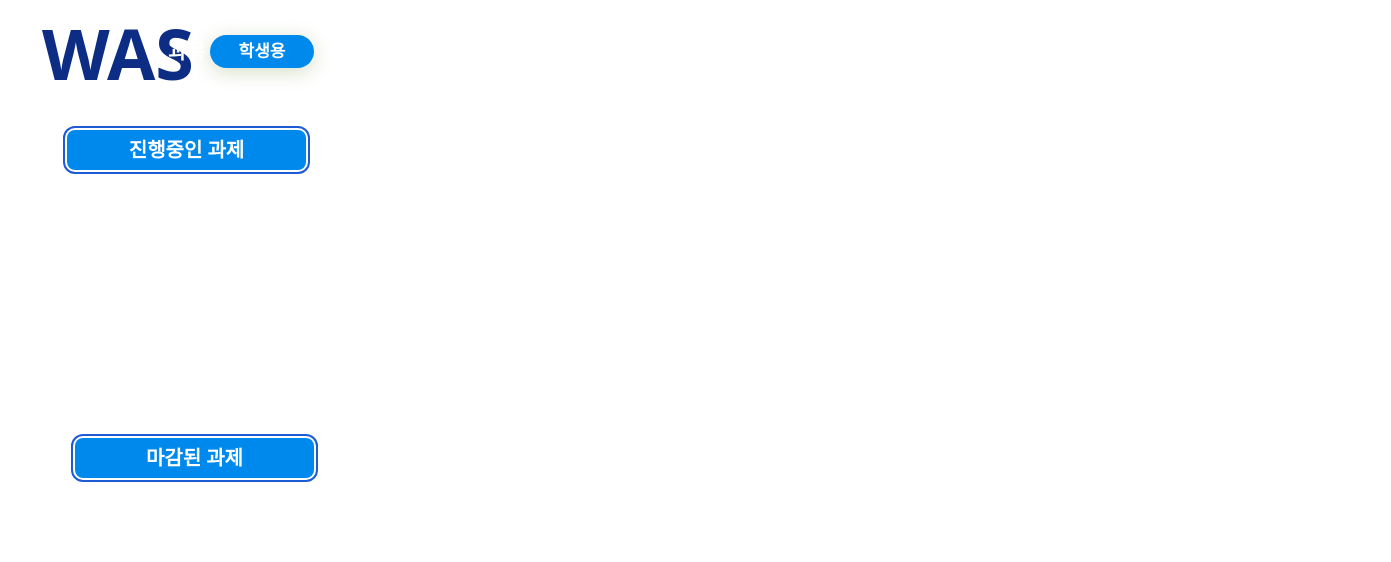
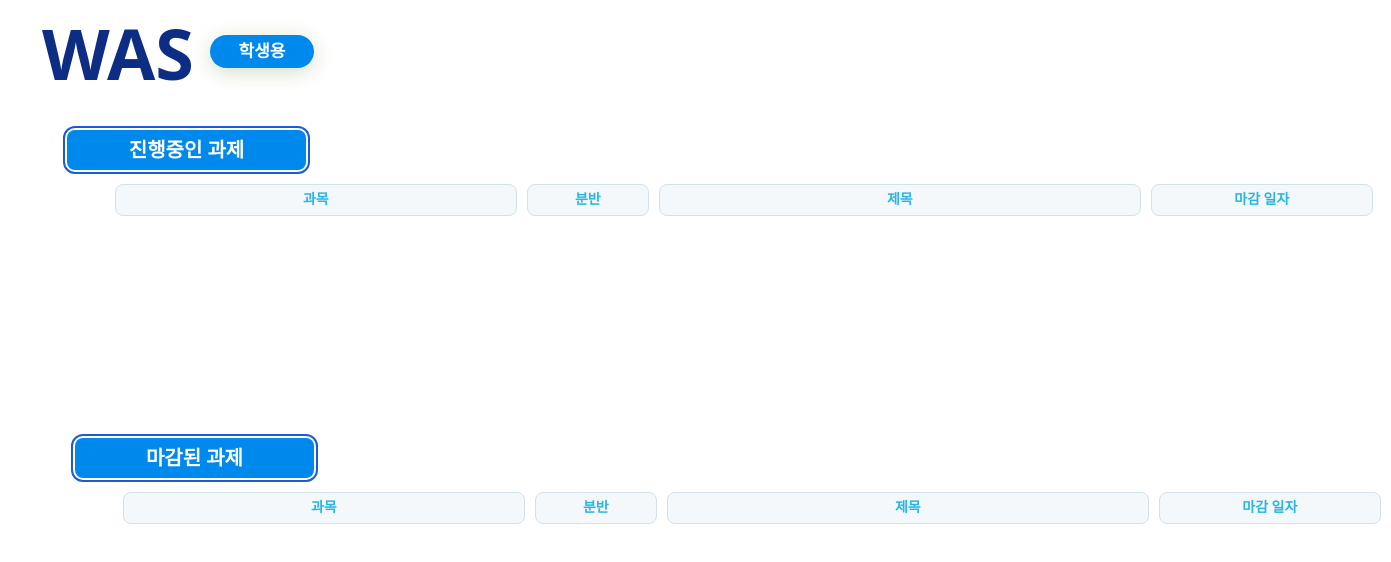
Before and after one commit to WAS-WritingAutomaticScoringAIService/WAS-Front, a React (Create React App) app: page /stumain in a window 1280 px wide. Shown: the top 562 px of the page, 1391 px wide, since content can reach past the window. Built offline with nearby package versions, Linux system fonts and the light colour scheme.

Commit message:
feat: 진행중인과제, 마감된과제 코드작성

```diff
--- a/src/comb/DuFinTask.css
+++ b/src/comb/DuFinTask.css
@@ -1,5 +1,5 @@
 /* DuFinTask.css */
-
+/*진핸중인 과제*/
 .DuringTask {
     position: absolute;
     width: 239px;
@@ -31,8 +31,54 @@
     border-radius: 12px;
 }
 
+.DuTaskInfo {
+    display: flex;
+    position: absolute;
+    top: 100%;
+    left:20%;
+  }
 
-.FinishTask {
+  .DuTaskSubject,
+  .DuTaskDivision,
+  .DuTaskTitle,
+  .DuTaskFinishDate {
+    position: relative;
+    height: 30px;
+    background: #F4F8FA;
+    border-radius: 8px;
+    border: 1px solid #D1E2EA;
+    display: flex;
+    align-items: center;
+    justify-content: center;
+    text-align: center;
+    font-family: 'Poppins';
+    font-style: normal;
+    font-weight: 600;
+    font-size: 14px;
+    line-height: 16px;
+    color: #28B5E1;
+    margin-right: 10px;
+  }
+
+  .DuTaskSubject {
+    width: 400px;
+  }
+
+  .DuTaskDivision {
+    width: 120px;
+  }
+
+  .DuTaskTitle {
+    width: 480px;
+  }
+
+  .DuTaskFinishDate {
+    width: 220px;
+  }
+
+
+  /*마감된 과제*/
+  .FinishTask {
     position: relative;
     width: 239px;
     height: 40px;
@@ -62,3 +108,48 @@
     border: 2px solid #1D5BD6;
     border-radius: 12px;
 }
+
+  .FinTaskInfo {
+    display: flex;
+    position: absolute;
+    top: 100%;
+    left:20%;
+  }
+
+  .FinTaskSubject,
+  .FinTaskDivision,
+  .FinTaskTitle,
+  .FinTaskFinishDate {
+    position: relative;
+    height: 30px;
+    background: #F4F8FA;
+    border-radius: 8px;
+    border: 1px solid #D1E2EA;
+    display: flex;
+    align-items: center;
+    justify-content: center;
+    text-align: center;
+    font-family: 'Poppins';
+    font-style: normal;
+    font-weight: 600;
+    font-size: 14px;
+    line-height: 16px;
+    color: #28B5E1;
+    margin-right: 10px; /* Adjust the margin as needed */
+  }
+
+  .FinTaskSubject {
+    width: 400px;
+  }
+
+  .FinTaskDivision {
+    width: 120px;
+  }
+
+  .FinTaskTitle {
+    width: 480px;
+  }
+
+  .FinTaskFinishDate {
+    width: 220px;
+  }
--- a/src/comb/DuFinTask.js
+++ b/src/comb/DuFinTask.js
@@ -1,3 +1,4 @@
+//진행중인과제, 마감된 과제 네모 박스
 // DuringTask.js
 import React from 'react';
 import './DuFinTask.css';
@@ -7,15 +8,21 @@ const DuFinTask = () => {
     <div>
       <div className='DuringTask'>
         <div className='ring'>진행중인 과제</div>
-          <div className='TaskInfo'>
-            <p className='TaskSubject'>과목</p>
-            <p className='TaskDivision'>분반</p>
-            <p className='TaskTitle'>제목</p>
-            <p className='TaskstartDate'>진행 일자</p>
+          <div className='DuTaskInfo'>
+            <p className='DuTaskSubject'>과목</p>
+            <p className='DuTaskDivision'>분반</p>
+            <p className='DuTaskTitle'>제목</p>
+            <p className='DuTaskFinishDate'>마감 일자</p>
           </div>
       </div>
       <div className="FinishTask">
         <div className = "ring">마감된 과제</div>
+          <div className='FinTaskInfo'>
+              <p className='FinTaskSubject'>과목</p>
+              <p className='FinTaskDivision'>분반</p>
+              <p className='FinTaskTitle'>제목</p>
+              <p className='FinTaskFinishDate'>마감 일자</p>
+          </div>
       </div>
     </div>
   );
--- a/src/index.js
+++ b/src/index.js
@@ -19,8 +19,8 @@ root.render(
       <Route path="/login" element={<Login />} />
       <Route path="/stumain" element={<StuMain />} />
       <Route path="/promain" element={<ProMain />} />
-      <Route path="/promain/createtask" element={<CreateTask />} />
-      <Route path="/promain/checktask" element={<CheckTask />} />
+      <Route path="/createtask" element={<CreateTask />} />
+      <Route path="/checktask" element={<CheckTask />} />
     </Routes>
   </BrowserRouter>
 );
--- a/src/pro/ProMain.js
+++ b/src/pro/ProMain.js
@@ -10,10 +10,10 @@ const ProMain = () => {
         <ProEditor/>
 
             <nav>
-                <Link to="/promain/createtask">
+                <Link to="/createtask">
                     <div className="Rectangle1079">과제 생성</div>
                 </Link>
-                <Link to="/promain/checktask">
+                <Link to="/checktask">
                     <div className="Rectangle1080">과제 조회</div>
                 </Link>
             </nav>
```
